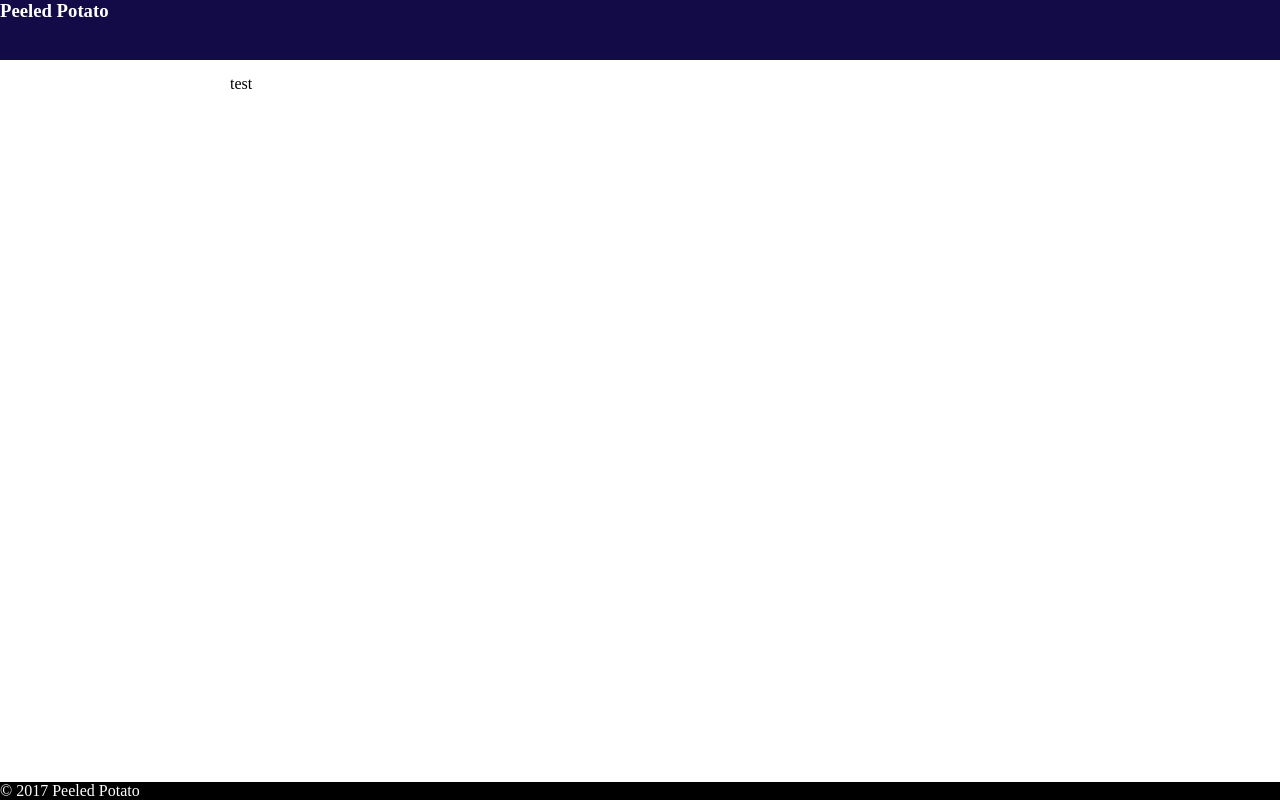
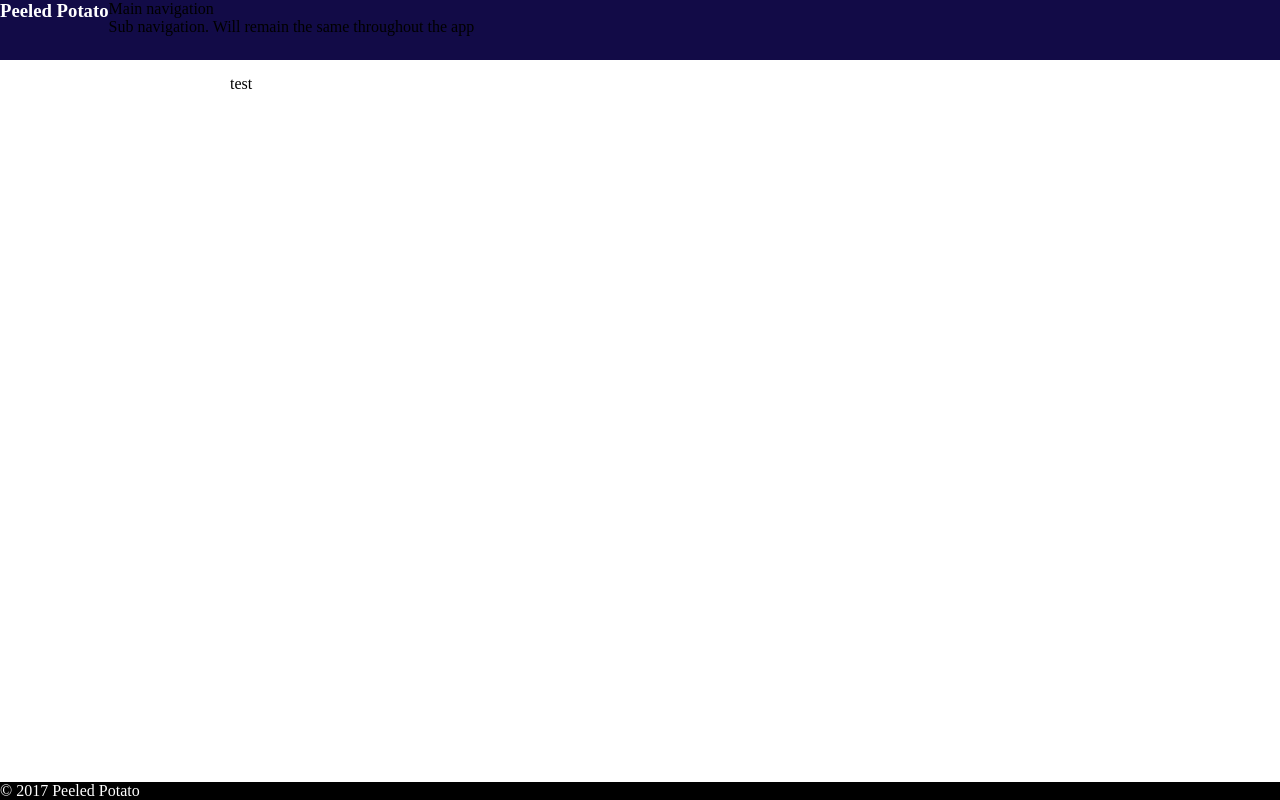
Before and after one commit to GhislainRoy04/CollegePotatoes2.0, a React app: page / in a window 1280 px wide. Built offline with nearby package versions, Linux system fonts and the light colour scheme.

Commit message:
Started the planning, added multiple todo and created some base stuff. Changes will most likely happen

```diff
--- a/src/app/components/App.jsx
+++ b/src/app/components/App.jsx
@@ -3,6 +3,9 @@
 import React from 'react';
 import {HashRouter, Route, Switch, Redirect} from "react-router-dom";
 import {MainView} from "../../main/components";
+
+//TODO: Add the navigation inside path="/" ex : <Switch> <Route path="/category" render={...} /> <Route path="/profile" render={...} /> </Switch>
+//TODO: Add redirection to login if a user isn't logged in. For now we can use localStorage until we create a server.
 
 export const App = () =>(
     <HashRouter>
@@ -12,6 +15,11 @@ export const App = () =>(
                     <label>test</label>
                 </MainView>
             }/>
+
+            <Route path="/login" />
+
+            <Route path="/logout" />
+
         </Switch>
     </HashRouter>
 );
--- /dev/null
+++ b/src/category/component/index.js
@@ -0,0 +1,2 @@
+'use strict';
+export {default as Category} from "./Category";
--- /dev/null
+++ b/src/login/component/index.js
@@ -0,0 +1,2 @@
+'use strict';
+export {default as LoginPage} from "./LoginPage";
--- a/src/main/components/Header.jsx
+++ b/src/main/components/Header.jsx
@@ -1,10 +1,12 @@
 'use strict';
 import React from "react";
 import styles from "./Header.css";
+import {Navigation} from "../../navigation/component/";
 
 export const Header = () =>(
     <div className={styles["wrapper"]}>
         <h3>Peeled Potato</h3>
+        <Navigation/>
     </div>
 );
 
--- /dev/null
+++ b/src/navigation/component/Navigation.jsx
@@ -0,0 +1,15 @@
+'use strict';
+import React from "react";
+import SubNavigation from "./SubNavigation";
+
+//TODO: CSS needs to be added.
+//TODO: Decide what navigation options is needed except from category, profile and logout.
+
+export const Navigation = () => (
+    <div>
+        <label>Main navigation</label>
+        <SubNavigation/>
+    </div>
+);
+
+export default (Navigation);
--- /dev/null
+++ b/src/navigation/component/SubNavigation.jsx
@@ -0,0 +1,16 @@
+'use strict';
+import React from "react";
+
+//TODO: CSS needs to be added. Different color from the header.
+//TODO: Show some category inside the sub navigation. Most popular? Category selected from preference?
+
+// Should the sub navigation be overflow-x:scroll? could have more category than width of the screen
+// Arrows or scrollable?
+
+export const SubNavigation = () =>(
+    <div>
+        <label>Sub navigation. Will remain the same throughout the app</label>
+    </div>
+);
+
+export default (SubNavigation);
--- /dev/null
+++ b/src/navigation/component/index.js
@@ -0,0 +1,2 @@
+'use strict';
+export {default as Navigation} from "./Navigation";
--- /dev/null
+++ b/src/profile/components/index.js
@@ -0,0 +1,2 @@
+'use strict';
+export {default as Profile} from "./Profile";
--- a/webpack.config.dev.js
+++ b/webpack.config.dev.js
@@ -9,7 +9,6 @@ defaultConfig.devServer = {
     proxy: {
         "/api/*": "http://localhost:8080",
         "/login":"http://localhost:8080",
-        "/oauth/token": "http://localhost:8080"
     },
     contentBase: "./bin/debug",
     inline: true,
```
Also changed, not shown: src/category/component/Category.jsx (added, +12 -0 lines), src/login/component/LoginPage.jsx (added, +10 -0 lines), src/profile/components/Profile.jsx (added, +10 -0 lines).
